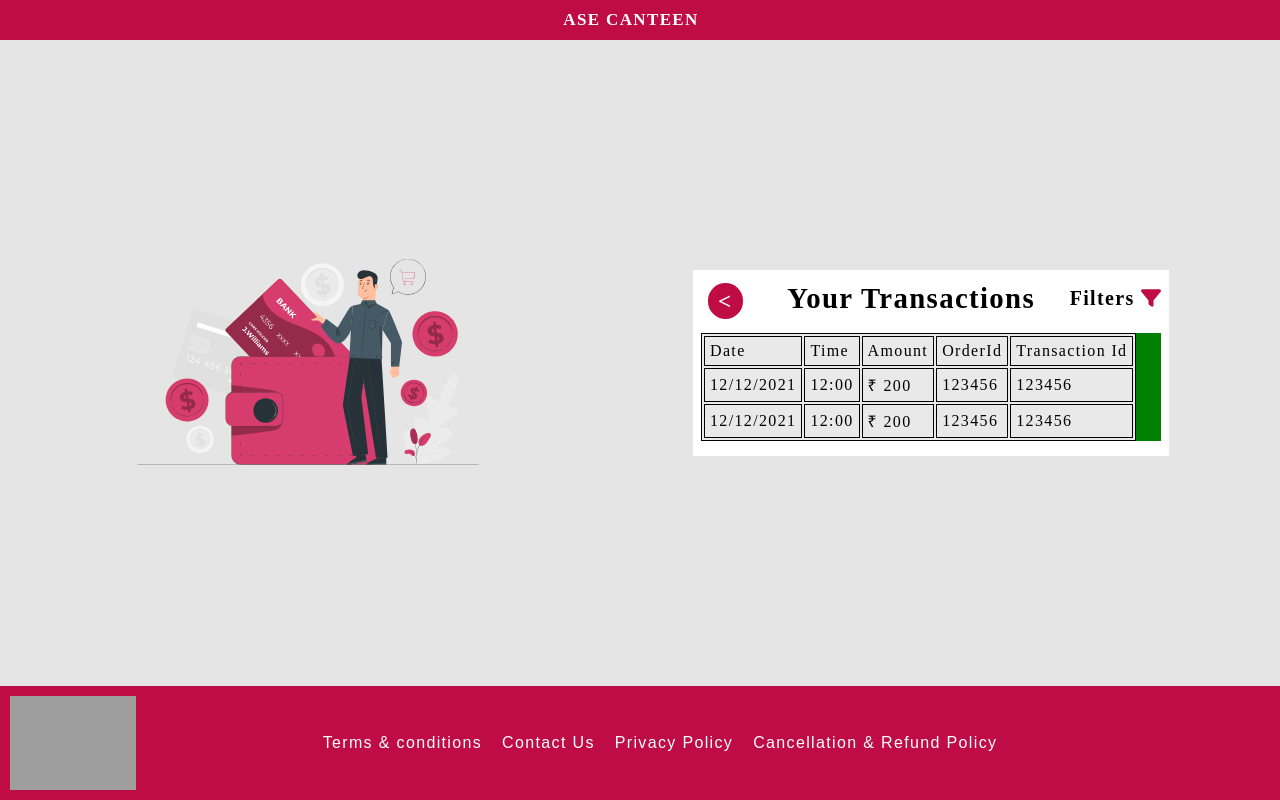
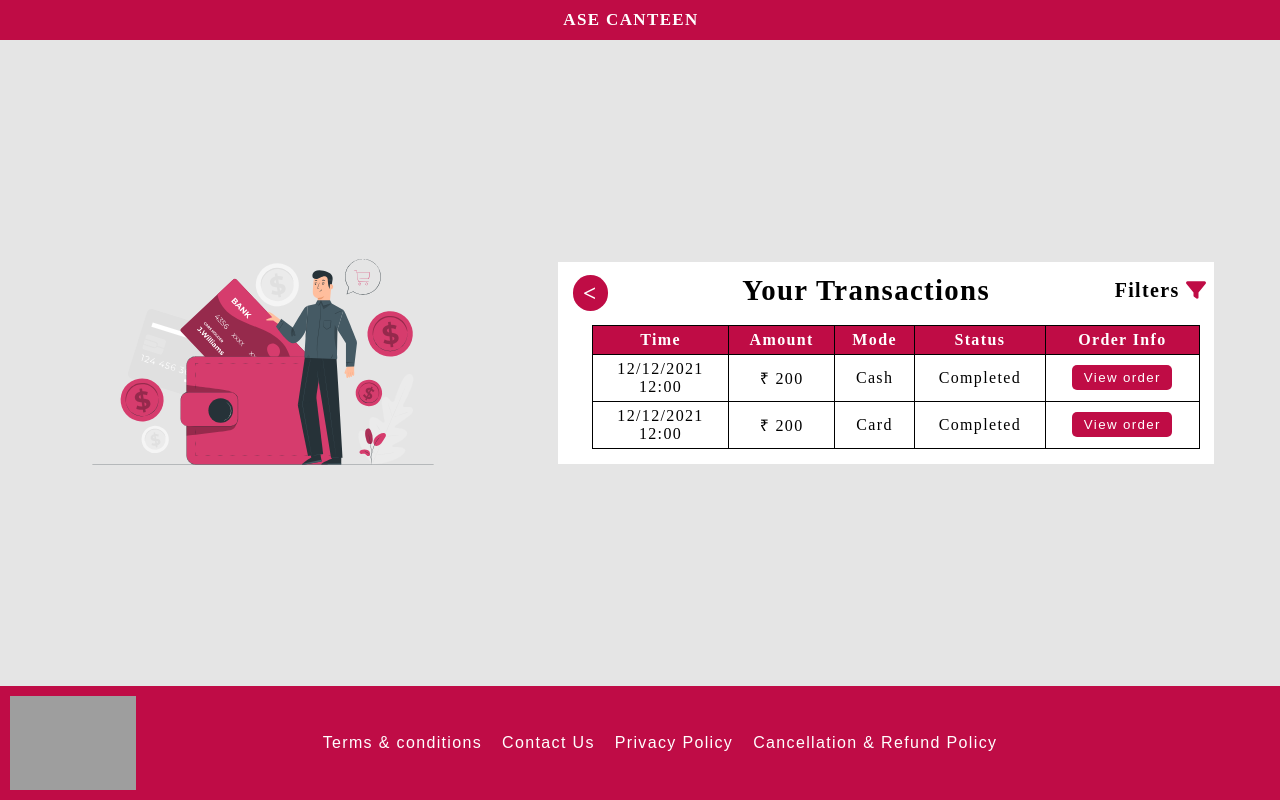
Before and after one commit to onlikrsh/kanteen, a React (Create React App) app in the folder kanteen/: page /transaction in a window 1280 px wide. Built offline with nearby package versions, Linux system fonts and the light colour scheme; grey boxes are pictures that could not be loaded.

Commit message:
added transaction history frontend

```diff
--- a/kanteen/src/components/TransactionHistory.js
+++ b/kanteen/src/components/TransactionHistory.js
@@ -31,29 +31,30 @@ export default function TransactionHistory() {
                 <div className="transaction-table">
                     <table>
                         <thead>
-
                             <tr>
-                            <td>Date</td>
-                            <td>Time</td>
-                            <td>Amount</td>
-                            <td>OrderId</td>
-                            <td>Transaction Id</td>
+                                <th>Time</th>
+                                <th>Amount</th>
+                                <th>Mode</th>
+                                <th>Status</th>
+                                <th>Order Info</th>
                             </tr>
                         </thead>
+                        <tbody>
                             <tr>
-                            <td>12/12/2021</td>
-                            <td>12:00</td>
+                            <td>12/12/2021 <br /> 12:00 </td>
                                 <td>₹ 200</td>
-                            <td>123456</td>
-                            <td>123456</td>
+                                <td>Cash</td>
+                                <td>Completed</td>
+                                <td><button>View order</button></td>
                             </tr>
                             <tr>
-                            <td>12/12/2021</td>
-                            <td>12:00</td>
+                                <td>12/12/2021 <br /> 12:00 </td>
                                 <td>₹ 200</td>
-                            <td>123456</td>
-                            <td>123456</td>
+                                <td>Card</td>
+                                <td>Completed</td>
+                                <td><button>View order</button></td>
                             </tr>
+                        </tbody>
                     </table>
                 </div>
             </div>
--- a/kanteen/src/styles/TransactionHistory.css
+++ b/kanteen/src/styles/TransactionHistory.css
@@ -22,7 +22,7 @@
 
 .transaction-content{
     background-color: white;
-    width:33vw;
+    width:50vw;
     min-width:460px;
     padding: 5px 8px;
     margin: 4px 10px;
@@ -50,19 +50,58 @@
 
 .transaction-table{
     width: 100%;
-    margin: 10px 0;
-    background-color: green;
+    overflow: auto;
+    margin: 10px;
+    word-wrap: break-word;
 }
 
 .transaction-table table{
-    border: 1px solid black;
     background-color: #e9e9e9;
+    border-collapse: collapse;
+    width: 95%;
+    margin: 0px auto;
+    overflow:hidden;
 }
 
-.transaction-table td{
+.transaction-table tr{
+    background-color: white;
+    max-width: 99%;
+}
+
+.transaction-table th{
+    background-color: #bf0c45;
+    color: white;
+    font-weight: bold;
+}
+
+.transaction-table td,th{
+    padding: 5px 7px;
+    margin: 3px;
+    border-collapse: collapse;
     border: 1px solid black;
-    padding: 5px;
-    margin: 3px;
+    text-align: center;
+}
+
+td button{
+    width:100px;
+    background-color: #bf0c45;
+    color: white;
+    border: none;
+    padding: 5px 10px;
+    border-radius: 5px;
+    cursor: pointer;
+}
+
+@media(max-width:1145px){
+    .transaction-page{
+        flex-direction: column;
+        align-items: center;
+        justify-content: start;
+        margin:10px 2px;
+    }
+    .transaction-content{
+        width: 90vw;
+    }
 }
 
 @media(max-width:800px){
@@ -72,9 +111,12 @@
         justify-content: start;
         margin:10px 2px;
     }
-
     .transaction-content{
-        width: 80vw;
+        width: 100vw;
+        margin: 0px;
+    }
+    .transaction-table{
+        margin: 0px;
     }
 }
 
```
Lines whose indentation alone changed are shown as unchanged.
